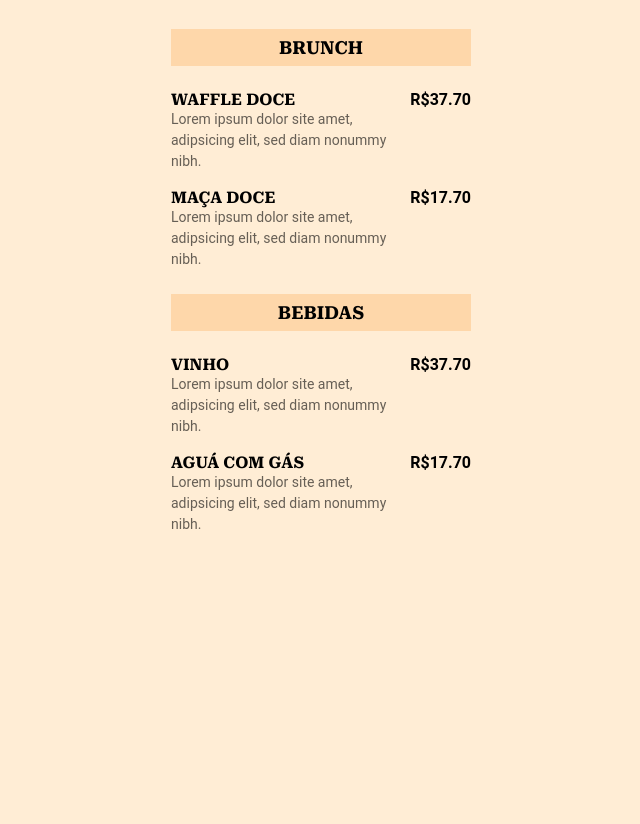
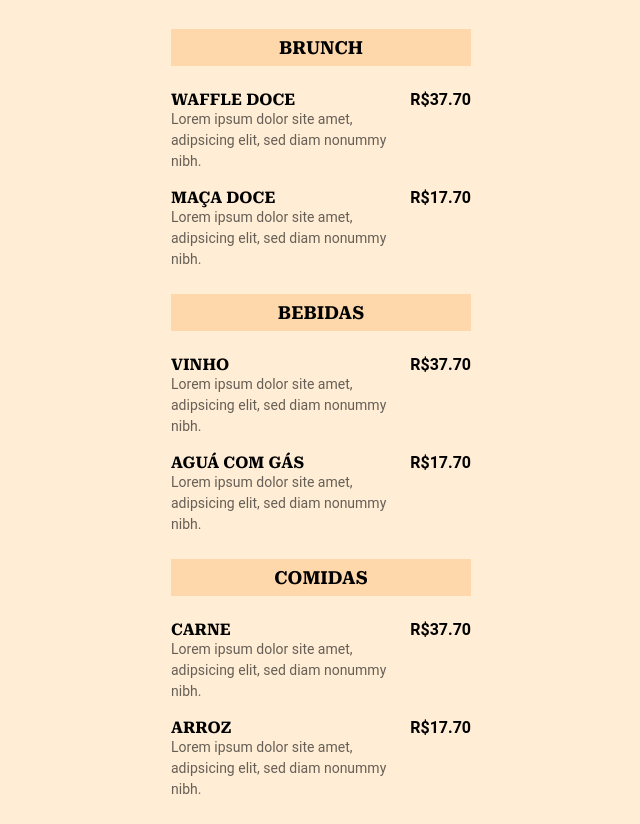
Before and after one commit to tscouto/Project-Rocket, a plain HTML site: page index.html in a window 1280 px wide. Shown: the part 88-912 px from the top of the page, without its empty margins (319-959 px from the left). Before the commit the page ends 800 px from the top, so only its background shows below. Drawn offline with Linux system fonts and the light colour scheme.

Commit message:
Adicionei uma informação sobre comida.

```diff
--- a/index.html
+++ b/index.html
@@ -86,6 +86,34 @@
 
         </ul>
     </section>
+    <section>
+        <h2>COMIDAS</h2>
+
+        <ul>
+            <li>
+                <div class="details">
+
+                    <h3>Carne</h3>
+                    <p>
+                        Lorem ipsum dolor site amet, adipsicing elit, sed diam nonummy nibh.
+                    </p>
+                </div>
+                <strong class="price">R$37.70</strong>
+            </li>
+
+            <li>
+                <div class="details">
+
+                    <h3>Arroz</h3>
+                    <p>
+                        Lorem ipsum dolor site amet, adipsicing elit, sed diam nonummy nibh.
+                    </p>
+                </div>
+                <strong class="price">R$17.70</strong>
+            </li>
+
+        </ul>
+    </section>
 </body>
 
 </html>
```
